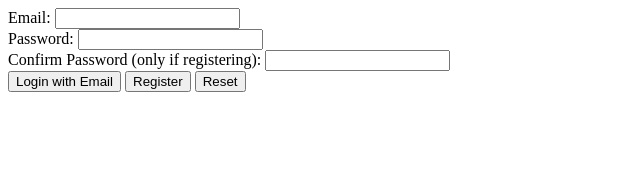
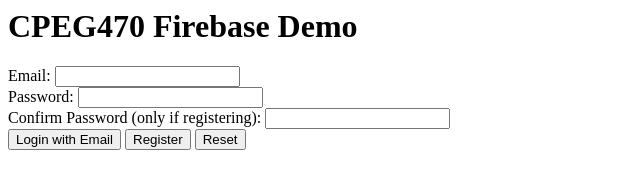
Before and after one commit to spencercz/cpeg470firebase, a plain HTML site: page index.html in a window 1280 px wide. Shown: the whole page, without its empty margins (0-640 px from the left). Drawn offline with nearby package versions, Linux system fonts and the light colour scheme.

Commit message:
Update index.html

```diff
--- a/index.html
+++ b/index.html
@@ -6,6 +6,7 @@
 </head>
 
 <body>
+  <h1>CPEG470 Firebase Demo</h1>
   Email: <input id="email"><br>
   Password: <input id="password" type="password"><br>
   Confirm Password (only if registering): <input id="password2" type="password"><br>
```
